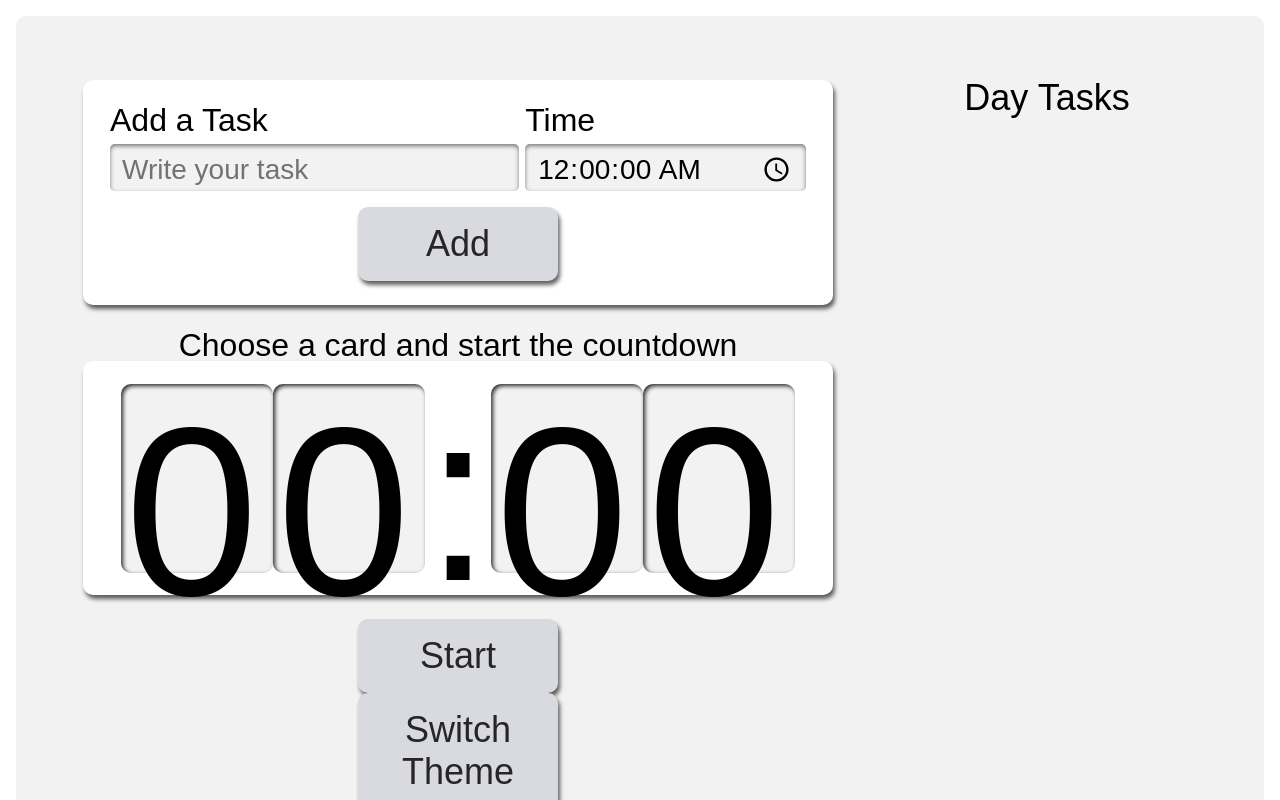
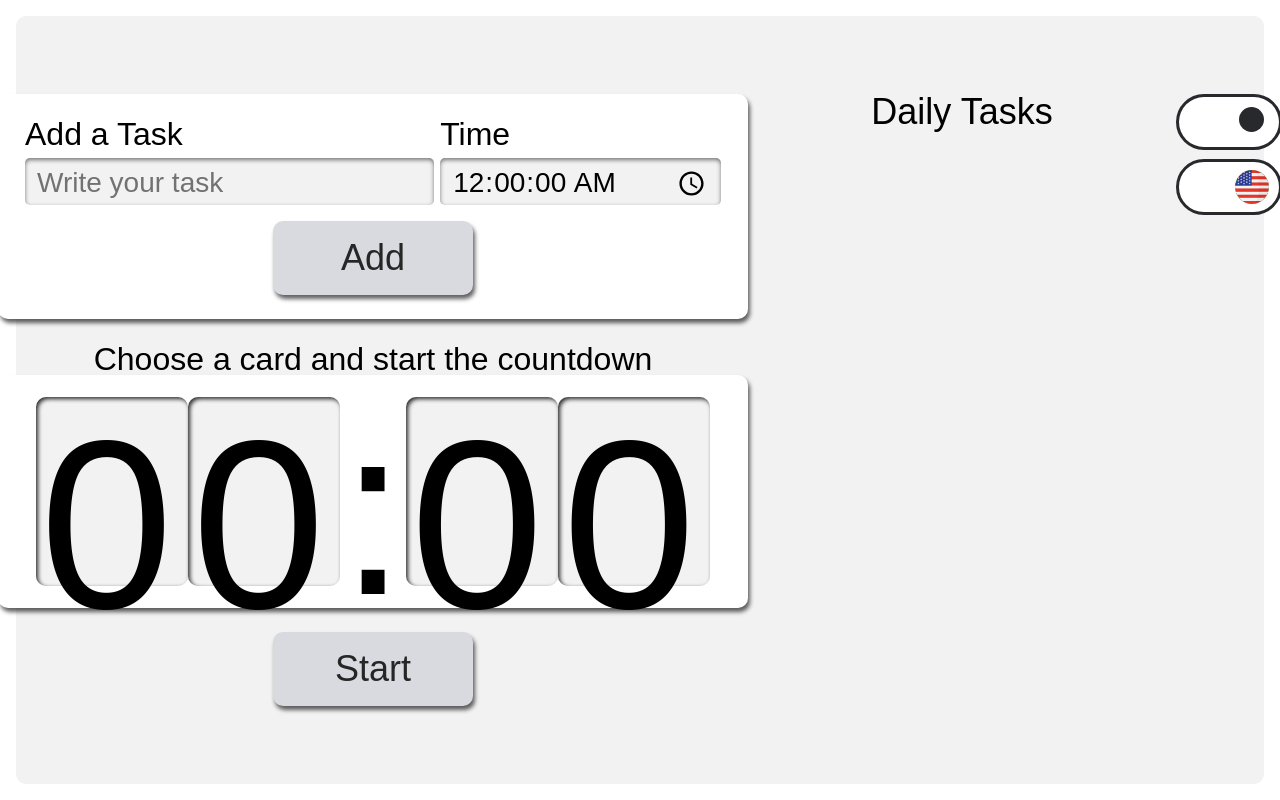
Before and after one commit to HenriqueAlvesFreitas/task-timer, a React (Create React App) app: page / in a window 1280 px wide. Shown: the top 800 px of the page. Built offline with nearby package versions, Linux system fonts and the light colour scheme.

Commit message:
language switch - done

```diff
--- /dev/null
+++ b/src/Components/Aside/Index.tsx
@@ -0,0 +1,14 @@
+import LanguageSwitch from "../Switch/LanguageSwitch/Index";
+import ThemeSwitch from "../Switch/ThemeSwitch/Index";
+import { MyAside } from "./Style";
+
+
+export default function Aside(){
+
+    return(
+        <MyAside>
+            <ThemeSwitch/>
+            <LanguageSwitch/>
+        </MyAside>
+    )
+}
--- /dev/null
+++ b/src/Components/Aside/Style.js
@@ -0,0 +1,9 @@
+import styled from "styled-components";
+
+export const MyAside = styled.div`
+    grid-area: switch;
+    display: flex;
+    flex-direction: column;
+    gap: 15px;
+
+`
--- a/src/Components/StopWatch/Index.tsx
+++ b/src/Components/StopWatch/Index.tsx
@@ -15,11 +15,9 @@ interface Props{
 
 export default function StopWatch({selectedTask, finishTask} :  Props){
 
-    const [t, i18n] = useTranslation("global")
+    const [t] = useTranslation("global")
 
-    const [language, setLanguage] = useState("en")
 
-    const {theme, toggleTheme} = useContext(MyContext)
 
     const [time, setTime] = useState<number>(timeToSeconds("00:00:00"))
     useEffect(()=>{
@@ -41,10 +39,7 @@ export default function StopWatch({selectedTask, finishTask} :  Props){
 
     }
 
-    const handleChangeLanguage = () =>{
-        setLanguage(language === "en" ? "pt" : "en")
-        i18n.changeLanguage(language === "en" ? "pt" : "en")
-    }
+
 
 
     return(
@@ -54,8 +49,6 @@ export default function StopWatch({selectedTask, finishTask} :  Props){
                 <Watch time={time}/>
             </div>
             <Button text={t("stopWatch.button")} onClick={()=>startTask(time)}/>
-            <Button text={t("stopWatch.themeButton")} onClick={()=> toggleTheme(theme === 'light' ? 'dark' : 'light')}/>
-            <Button text={t("stopWatch.languageButton")} onClick={()=> handleChangeLanguage()}/>
         </MyStopWatch>
     )
 
--- /dev/null
+++ b/src/Components/Switch/LanguageSwitch/Index.tsx
@@ -0,0 +1,36 @@
+import { useState } from "react";
+import { MySwitch } from "./Style";
+import { useTranslation } from "react-i18next";
+
+
+export default function LanguageSwitch(){
+
+    const [language, setLanguage] = useState("en")
+
+    const [t, i18n] = useTranslation("global")
+
+    const handleChangeLanguage = () =>{
+        setLanguage(language === "en" ? "pt" : "en")
+        i18n.changeLanguage(language === "en" ? "pt" : "en")
+    }
+
+
+    return(
+        <MySwitch>
+            <input
+                type="checkbox"
+                checked={language === "en" ? true : false}
+                className="theme-switch__checkbox"
+                onChange={()=>handleChangeLanguage()}
+            />
+            <div className="theme-switch__container">
+                <div className="theme-switch__circle-container">
+                    <div className="theme-switch__sun-moon-container">
+                        <div className="theme-switch__moon">
+                        </div>
+                    </div>
+                </div>
+            </div>
+        </MySwitch>
+    )
+}
--- /dev/null
+++ b/src/Components/Switch/LanguageSwitch/Style.js
@@ -0,0 +1,134 @@
+import styled from "styled-components";
+
+import brazilFlag from "./../../../Assets/img/brazil-flag.svg"
+import unitedFlag from "./../../../Assets/img/us-flag.svg"
+
+export const MySwitch = styled.label`
+
+
+  --toggle-size: 30px;
+  /* the size is adjusted using font-size,
+     this is not transform scale,
+     so you can choose any size */
+  --container-width: 5.625em;
+  --container-height: 2.5em;
+  --container-radius: 6.25em;
+  /* radius 0 - minecraft mode :) */
+  --circle-container-diameter: 3.375em;
+  --sun-moon-diameter: 2.125em;
+  --sun-bg: #ECCA2F;
+  --moon-bg: #C4C9D1;
+  --spot-color: #959DB1;
+  --circle-container-offset: calc((var(--circle-container-diameter) - var(--container-height)) / 2 * -1);
+  --stars-color: #fff;
+  --clouds-color: #F3FDFF;
+  --back-clouds-color: #AACADF;
+  --transition: .5s cubic-bezier(0, -0.02, 0.4, 1.25);
+  --circle-transition: .3s cubic-bezier(0, -0.02, 0.35, 1.17);
+
+
+.theme-switch, .theme-switch *, .theme-switch *::before, .theme-switch *::after {
+  -webkit-box-sizing: border-box;
+  box-sizing: border-box;
+  margin: 0;
+  padding: 0;
+  font-size: var(--toggle-size);
+}
+
+.theme-switch__container {
+  width: 100px;
+  height: 50px;
+  background-color: ${props=>props.theme.switch.backgroundColor};
+  border-radius: 2em;
+  border-style:solid;
+  border-width:3px;
+  border-color:#28292c;
+  overflow: hidden;
+  cursor: pointer;
+  -webkit-transition: var(--transition);
+  -o-transition: var(--transition);
+  transition: var(--transition);
+  position: relative;
+}
+
+.theme-switch__container::before {
+  content: "";
+  position: absolute;
+  z-index: 1;
+  inset: 0;
+  border-radius: var(--container-radius)
+}
+
+.theme-switch__checkbox {
+  display: none;
+}
+
+.theme-switch__circle-container {
+  width: var(--circle-container-diameter);
+  height: var(--circle-container-diameter);
+  position: absolute;
+  left: 0px;
+  top: -2px;
+  border-radius: var(--container-radius);
+  display: -webkit-box;
+  display: -ms-flexbox;
+  display: flex;
+  -webkit-transition: var(--circle-transition);
+  -o-transition: var(--circle-transition);
+  transition: var(--circle-transition);
+  pointer-events: none;
+}
+
+.theme-switch__sun-moon-container {
+  pointer-events: auto;
+  position: relative;
+  width: var(--sun-moon-diameter);
+  height: var(--sun-moon-diameter);
+  margin: auto;
+  border-radius: var(--container-radius);
+  background-color: red;
+  background-image: url(${brazilFlag});
+  background-size: cover;
+  background-position: center;
+  overflow: hidden;
+  -webkit-transition: var(--transition);
+  -o-transition: var(--transition);
+  transition: var(--transition);
+}
+
+.theme-switch__moon {
+  -webkit-transform: translateX(100%);
+  -ms-transform: translateX(100%);
+  transform: translateX(100%);
+  width: 100%;
+  height: 100%;
+  background-color: var(--moon-bg);
+  background-image: url(${unitedFlag});
+  background-size: cover;
+  background-position: center;
+  border-radius: inherit;
+  -webkit-transition: var(--transition);
+  -o-transition: var(--transition);
+  transition: var(--transition);
+  position: relative;
+}
+
+
+
+/* actions */
+
+
+.theme-switch__checkbox:checked + .theme-switch__container .theme-switch__circle-container {
+  left: calc(100% - 0px - var(--circle-container-diameter));
+}
+
+
+
+.theme-switch__checkbox:checked + .theme-switch__container .theme-switch__moon {
+  -webkit-transform: translate(0);
+  -ms-transform: translate(0);
+  transform: translate(0);
+}
+
+
+`
--- /dev/null
+++ b/src/Components/Switch/ThemeSwitch/Index.tsx
@@ -0,0 +1,24 @@
+import { useContext, useEffect, useState } from "react";
+import { Switch } from "./Style";
+import MyContext from "../../../Context/Context";
+
+
+
+export default function ThemeSwitch() {
+
+  const {theme, toggleTheme} = useContext(MyContext)
+
+    return (
+        <Switch>
+            <label className="switch-label">
+                <input
+                    type="checkbox"
+                    className="checkbox"
+                    checked={theme === 'light' ? true : false}
+                    onChange={()=>toggleTheme(theme === 'light' ? 'dark' : 'light')}
+                />
+                <span className="slider"></span>
+            </label>
+        </Switch>
+    )
+}
--- /dev/null
+++ b/src/Components/Switch/ThemeSwitch/Style.js
@@ -0,0 +1,65 @@
+import styled from "styled-components";
+
+
+export const Switch = styled.div`
+  position: relative;
+  width: 100px;
+  height: 50px;
+  --light: #ffff;
+  --dark: #28292c;
+  --link: rgb(27, 129, 112);
+  --link-hover: rgb(24, 94, 82);
+
+
+.switch-label {
+  position: absolute;
+  width: 100%;
+  height: 50px;
+  background-color: var(--dark);
+  border-radius: 2rem;
+  cursor: pointer;
+  border: 3px solid var(--dark);
+}
+
+.checkbox {
+  position: absolute;
+  display: none;
+}
+
+.slider {
+  position: absolute;
+  width: 100%;
+  height: 100%;
+  border-radius: 25px;
+  -webkit-transition: 0.3s;
+  transition: 0.3s;
+}
+
+.checkbox:checked ~ .slider {
+  background-color: var(--light);
+}
+
+.slider::before {
+  content: "";
+  position: absolute;
+  top: 10px;
+  left: 10px;
+  width: 25px;
+  height: 25px;
+  border-radius: 50%;
+  -webkit-box-shadow: inset 12px -4px 0px 0px var(--light);
+  box-shadow: inset 12px -4px 0px 0px var(--light);
+  background-color: var(--dark);
+  -webkit-transition: 0.3s;
+  transition: 0.3s;
+}
+
+.checkbox:checked ~ .slider::before {
+  -webkit-transform: translateX(50px);
+  -ms-transform: translateX(50px);
+  transform: translateX(50px);
+  background-color: var(--dark);
+  -webkit-box-shadow: none;
+  box-shadow: none;
+}
+`
--- a/src/Context/Theme.js
+++ b/src/Context/Theme.js
@@ -14,6 +14,9 @@ export const DarkTheme = {
         backgroundColor: '#4D4D4D',
         selectedBackgroundColor: '#292929',
         completedBackgroundColor: '#566F42'
+    },
+    switch:{
+        backgroundColor: '#28292c'
     }
   }
 
@@ -33,5 +36,8 @@ export const DarkTheme = {
         backgroundColor: '#ffff',
         selectedBackgroundColor: '#cacdd2',
         completedBackgroundColor: '#67ac2f'
+    },
+    switch:{
+        backgroundColor: '#ffff'
     }
   }
--- a/src/Pages/App.tsx
+++ b/src/Pages/App.tsx
@@ -8,6 +8,7 @@ import { ITask } from '../Types/Task';
 import MyContext from '../Context/Context';
 import { ThemeProvider } from 'styled-components';
 import { DarkTheme, LightTheme } from '../Context/Theme';
+import Aside from '../Components/Aside/Index';
 
 
 
@@ -59,6 +60,7 @@ function App() {
               selectTask={selectTask}
             />
             <StopWatch selectedTask={selectedTask} finishTask={finishTask}/>
+            <Aside/>
           </MyApp>
         </MyBody>
       </ThemeProvider>
--- a/src/Pages/style.js
+++ b/src/Pages/style.js
@@ -5,11 +5,12 @@ export const MyApp = styled.div`
   color: ${props => props.theme.textColor};
 
   display: grid;
-  grid-template-rows: min-content min-content auto;
+  grid-template-rows: min-content min-content ;
   grid-template-areas:
   "nova-tarefa"
   "cronometro"
   "tarefas"
+  "switch"
   ;
   row-gap: 24px;
   min-width: 320px;
@@ -22,8 +23,8 @@ export const MyApp = styled.div`
 
   @media screen and (min-width:1280px)  {
     grid-template-areas:
-    "nova-tarefa tarefas"
-    "cronometro tarefas"
+    "nova-tarefa tarefas switch"
+    "cronometro tarefas switch"
     ;
     column-gap: 64px;
     grid-template-rows: min-content min-content;
--- a/src/Translations/en/global.json
+++ b/src/Translations/en/global.json
@@ -6,7 +6,7 @@
         "button": "Add"
     },
     "list":{
-        "title": "Day Tasks"
+        "title": "Daily Tasks"
     },
     "stopWatch":{
          "title":"Choose a card and start the countdown",
```
Also changed, not shown: src/Assets/Img/brazil-flag.svg (added), src/Assets/Img/us-flag.svg (added).
